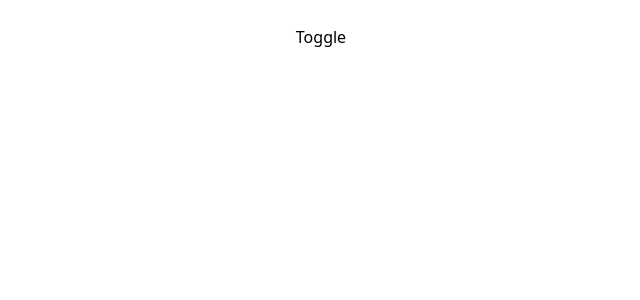
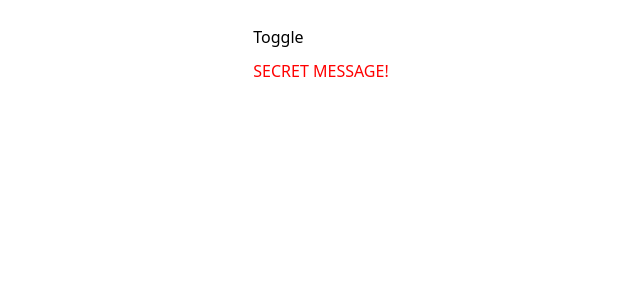
Before and after one commit to DefyCab/Ts-playground-sep-2024, a React (Vite) app: page / in a window 1280 px wide. Shown: the top 300 px of the page, without its empty margins (319-959 px from the left). Built offline with nearby package versions, Linux system fonts and the light colour scheme.

Commit message:
use onClick to toggle

```diff
--- a/src/App.tsx
+++ b/src/App.tsx
@@ -1,14 +1,25 @@
-import { Toggle } from "./components/Toggle"
+import { useState } from "react"
 
 function App() {
+  const [isHidden, setIsHidden] = useState(true)
+
+  const handleClick = () => setIsHidden(!isHidden)
+
   return (
     <>
-    <div className="flex items-center">
-      <Toggle />
-    </div>
-
+      <button
+        onClick={handleClick}
+        className="bg-teal-500 text-white rounded py-2 px-4"
+      >
+        Toggle
+      </button>
+      <h1
+        className={isHidden ? "hidden" : ""}
+        style={{ color: "red", paddingTop: "10px" }}
+      >
+        SECRET MESSAGE!
+      </h1>
     </>
   )
 }
-
 export default App
--- a/src/components/Toggle.tsx
+++ /dev/null
@@ -1,8 +0,0 @@
-
-export function Toggle() {
-  return (
-    <button className="bg-teal-500 text-white rounded py-2 px-4">
-      Toggle
-    </button>
-  )
-}
```
